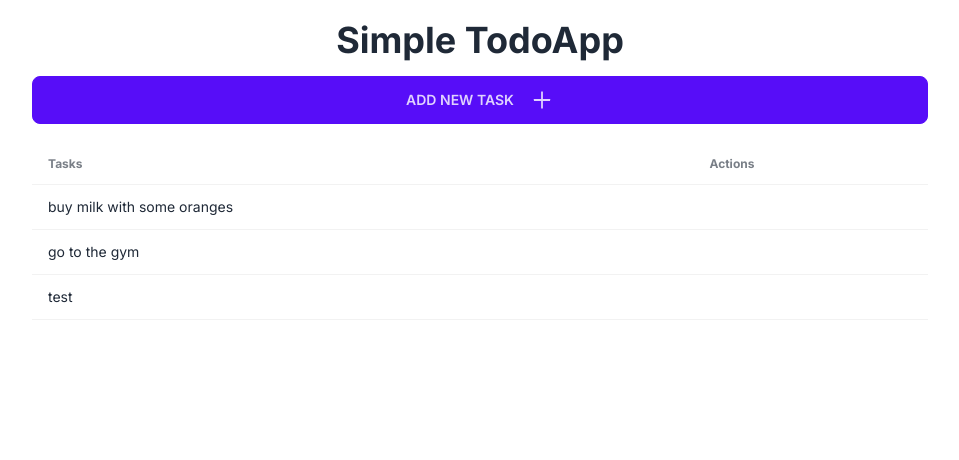
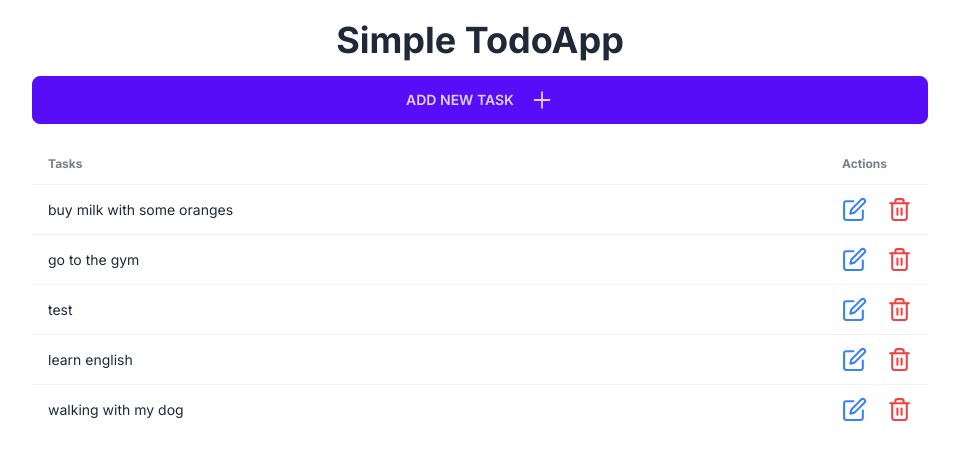
Before and after one commit to rubisanto/simple-todoapp, a Next.js app: page / in a window 1280 px wide. Shown: the top 460 px of the page, without its empty margins (160-1119 px from the left). Built offline with nearby package versions, Linux system fonts and the light colour scheme; data requests are answered from the project's data file.

Commit message:
add icons

```diff
--- a/app/components/AddTask.tsx
+++ b/app/components/AddTask.tsx
@@ -53,7 +53,7 @@ export const AddTask = () => {
             placeholder="Type here"
             className="input input-bordered input-primary w-full mb-5 mt-5"
           />
-          <button type="submit" className="btn">
+          <button type="submit" className="btn btn-primary">
             Submit
           </button>
         </form>
--- a/app/components/Task.tsx
+++ b/app/components/Task.tsx
@@ -1,4 +1,5 @@
 import { ITask } from "@/types/tasks";
+import { FiEdit, FiTrash2 } from "react-icons/fi";
 
 interface TaskProps {
   task: ITask;
@@ -7,7 +8,11 @@ interface TaskProps {
 const Task: React.FC<TaskProps> = ({ task }) => {
   return (
     <tr key={task.id}>
-      <td>{task.text}</td>
+      <td className="w-full">{task.text}</td>
+      <td className="flex gap-5">
+        <FiEdit cursor="pointer" className="text-blue-500" size={25} />
+        <FiTrash2 cursor="pointer" className="text-red-500" size={25} />
+      </td>
     </tr>
   );
 };
--- a/data/todos.json
+++ b/data/todos.json
@@ -13,8 +13,12 @@
       "text": "test"
     },
     {
-      "id": "a158234e-5b36-44b1-9ff8-97e77292972a",
-      "text": ""
+      "id": "c4fe9a08-ab28-44e1-b992-65a2267511b8",
+      "text": "learn english"
+    },
+    {
+      "id": "b3d1196f-94a3-4466-a243-e1e90eee6c6d",
+      "text": "walking with my dog"
     }
   ]
 }
```
